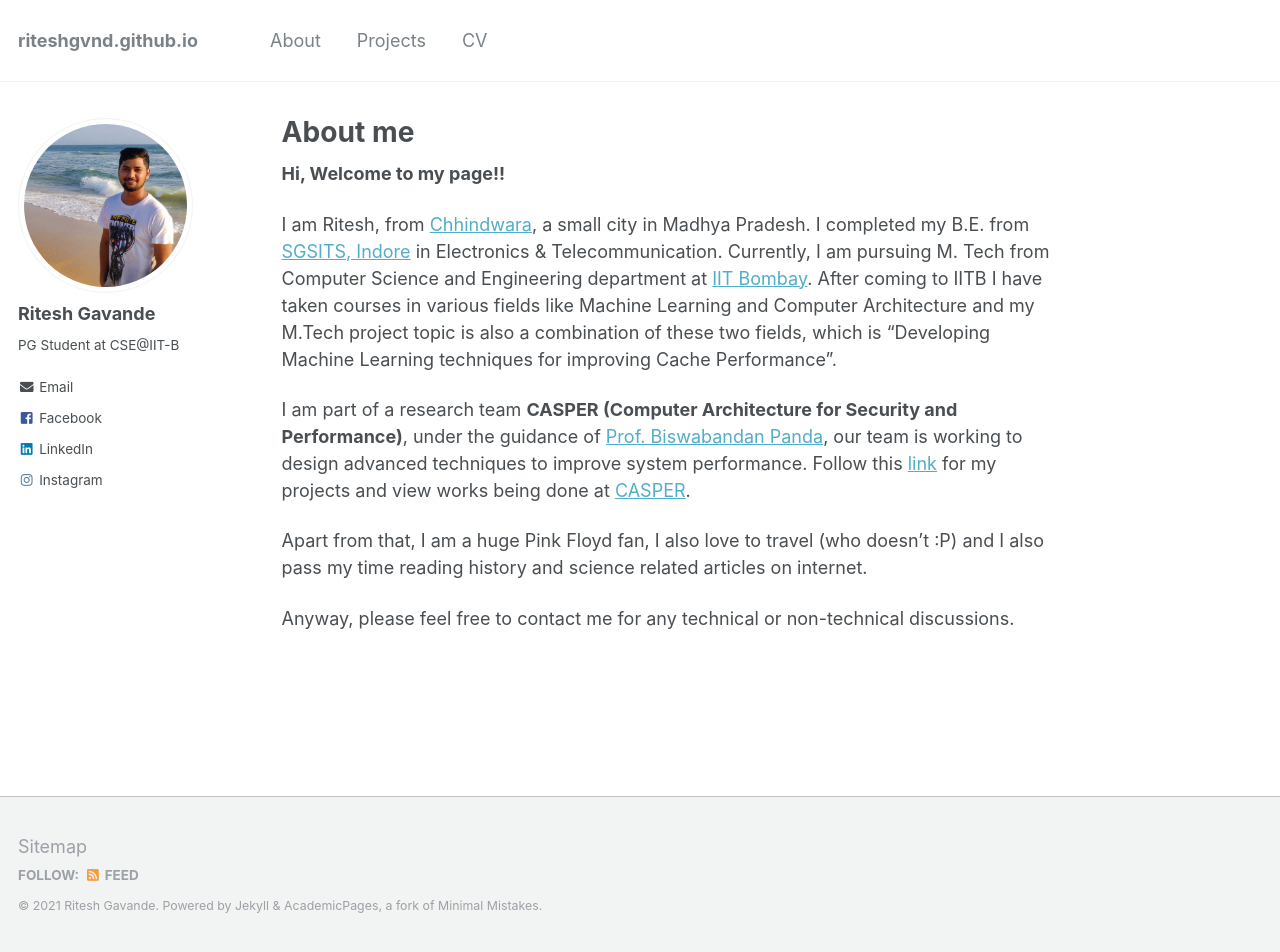
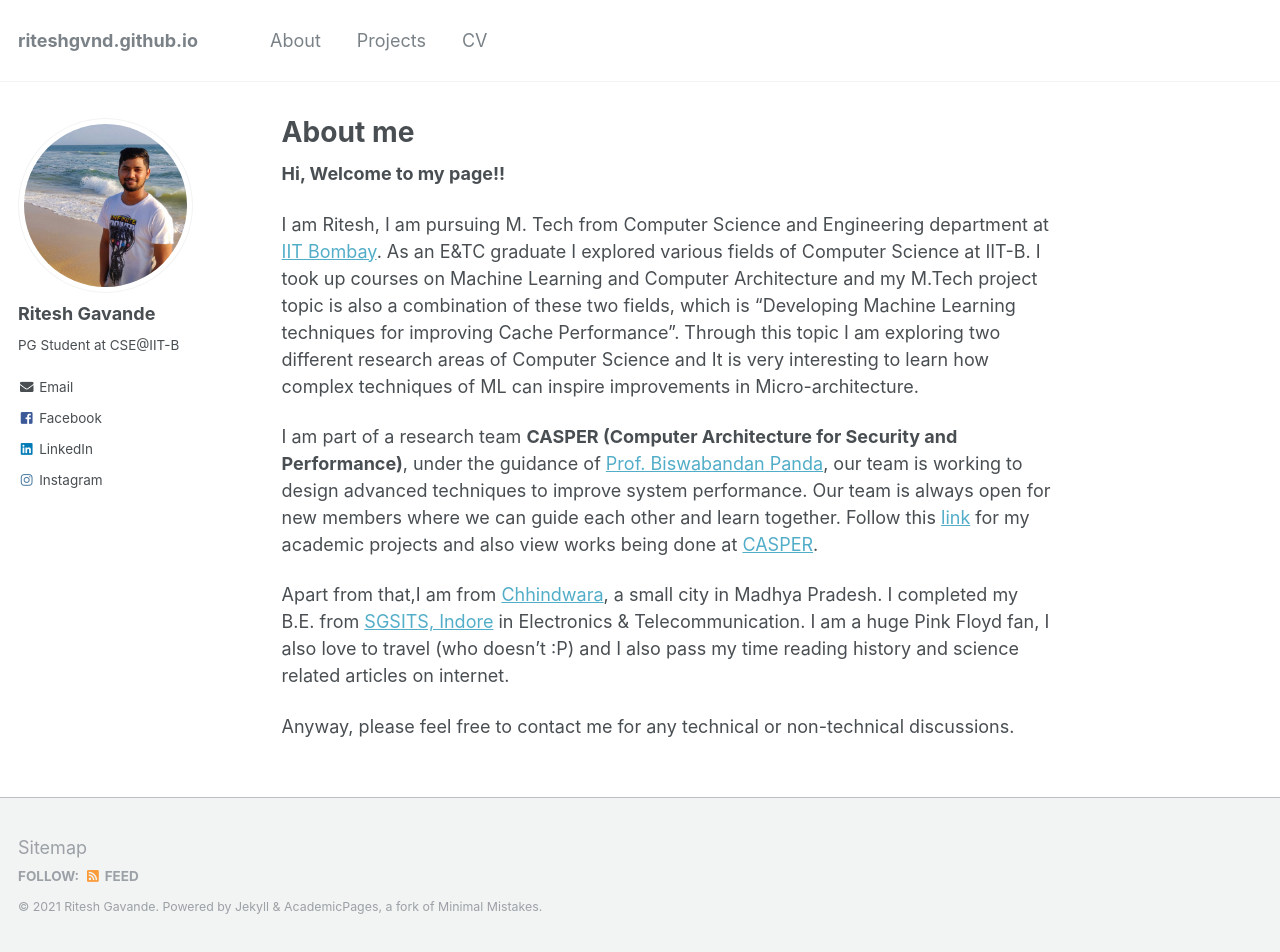
Before and after one commit to Riteshgvnd/riteshgvnd.github.io, a Jekyll site: the page built from _pages/about.md, in a window 1280 px wide and 952 px high. Built offline with Jekyll 4.4.1, drawn with Linux system fonts in a browser that asks for light colours.

Commit message:
Update about.md

```diff
--- a/_pages/about.md
+++ b/_pages/about.md
@@ -13,10 +13,10 @@ redirect_from:
 
 **Hi, Welcome to my page!!**
 
-I am Ritesh, from [Chhindwara](https://en.wikipedia.org/wiki/Chhindwara), a small city in Madhya Pradesh. I completed my B.E. from [SGSITS, Indore](http://www.sgsits.ac.in/) in Electronics & Telecommunication. Currently, I am pursuing M. Tech from Computer Science and Engineering department at [IIT Bombay](https://www.iitb.ac.in/). After coming to IITB I have taken courses in various fields like Machine Learning and Computer Architecture and my M.Tech project topic is also a combination of these two fields, which is  "Developing Machine Learning techniques for improving Cache Performance".
+I am Ritesh, I am pursuing M. Tech from Computer Science and Engineering department at [IIT Bombay](https://www.iitb.ac.in/). As an E&TC graduate I explored various fields of Computer Science at IIT-B. I took up courses on Machine Learning and Computer Architecture and my M.Tech project topic is also a combination of these two fields, which is  "Developing Machine Learning techniques for improving Cache Performance". Through this topic I am exploring two different research areas of Computer Science and It is very interesting to learn how complex techniques of ML can inspire improvements in Micro-architecture.
 
-I am part of a research team  **CASPER (Computer Architecture for Security and Performance)**, under the guidance of [Prof. Biswabandan Panda](https://www.cse.iitb.ac.in/~biswa/), our team is working to design advanced techniques to improve system performance. Follow this [link](https://riteshgvnd.github.io/projects/) for my projects and view works being done at [CASPER](https://casper-iitb.github.io/).
+I am part of a research team  **CASPER (Computer Architecture for Security and Performance)**, under the guidance of [Prof. Biswabandan Panda](https://www.cse.iitb.ac.in/~biswa/), our team is working to design advanced techniques to improve system performance. Our team is always open for new members where we can guide each other and learn together. Follow this [link](https://riteshgvnd.github.io/projects/) for my academic projects and also view works being done at [CASPER](https://casper-iitb.github.io/).
 
-Apart from that, I am a huge Pink Floyd fan, I also love to travel (who doesn't :P) and I also pass my time reading history and science related articles on internet.
+Apart from that,I am from [Chhindwara](https://en.wikipedia.org/wiki/Chhindwara), a small city in Madhya Pradesh. I completed my B.E. from [SGSITS, Indore](http://www.sgsits.ac.in/) in Electronics & Telecommunication. I am a huge Pink Floyd fan, I also love to travel (who doesn't :P) and I also pass my time reading history and science related articles on internet.
 
 Anyway, please feel free to contact me for any technical or non-technical discussions.
```
